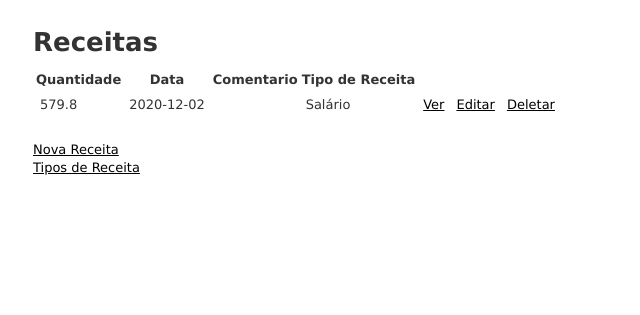
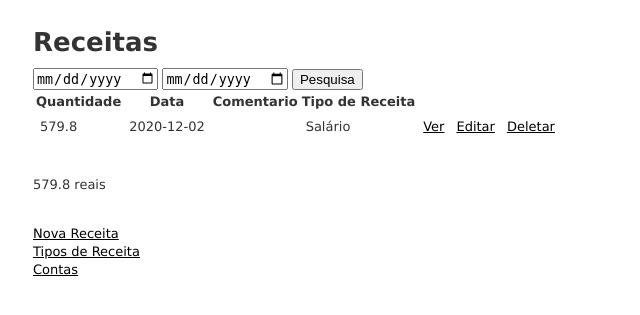
Before and after one commit to Rubensrvsc/MyRailsProjects, a Rails app: page /expenses in a window 1280 px wide. Shown: the top 315 px of the page, without its empty margins (0-640 px from the left). Run offline with Rails 7, Linux system fonts and the light colour scheme; a user stored in the database is signed in; data comes from the database, SQL or seed files in the repository; style sheets or scripts are compiled from the project's sources.

Commit message:
add: soma de receitas

```diff
--- a/gerenciamentocontas/app/controllers/accounts_controller.rb
+++ b/gerenciamentocontas/app/controllers/accounts_controller.rb
@@ -7,12 +7,12 @@ class AccountsController < ApplicationController
   def index
     @data_inicio = params[:data_inicio]
     @data_fim = params[:data_final]
-    @total_mes = 0
+    @total_contas_mes = 0
     if @data_inicio == "" and @data_fim == ""
       @accounts = Account.where(user_id: current_user.id)
     elsif @data_inicio and @data_fim
       @accounts = Account.where(user_id: current_user.id,:data_conta => @data_inicio..@data_fim)
-      @total_mes = Account.where(user_id: current_user.id,:data_conta => @data_inicio..@data_fim).pluck('SUM(qtd)')[0]
+      @total_contas_mes = Account.where(user_id: current_user.id,:data_conta => @data_inicio..@data_fim).pluck('SUM(qtd)')[0]
     else
       @accounts = Account.where(user_id: current_user.id)
     end
--- a/gerenciamentocontas/app/controllers/expenses_controller.rb
+++ b/gerenciamentocontas/app/controllers/expenses_controller.rb
@@ -5,7 +5,15 @@ class ExpensesController < ApplicationController
   # GET /expenses
   # GET /expenses.json
   def index
-    @expenses = Expense.where(user_id: current_user.id)
+    @data_inicio = params[:data_inicio]
+    @data_fim = params[:data_final]
+    @total_receitas_mes = 0
+    if @data_inicio == "" and @data_fim == ""
+      @expenses = Expense.where(user_id: current_user.id)
+    elsif
+      @expenses = Expense.where(user_id: current_user.id,:data => @data_inicio..@data_fim)
+      @total_receitas_mes = Expense.where(user_id: current_user.id,:data => @data_inicio..@data_fim).pluck('SUM(quantidade)')[0]
+    end
   end
 
   # GET /expenses/1
--- a/gerenciamentocontas/app/views/accounts/index.html.erb
+++ b/gerenciamentocontas/app/views/accounts/index.html.erb
@@ -44,10 +44,10 @@
 </table>
 <br>
 <div>
-<% if @total_mes == 0%>
+<% if @total_contas_mes == 0%>
 
-<% elsif @total_mes > 0%>
-<p><%= @total_mes %> reais</p>
+<% elsif @total_contas_mes > 0%>
+<p><%= @total_contas_mes %> reais</p>
 
 <% end %>
 </div>
--- a/gerenciamentocontas/app/views/expenses/index.html.erb
+++ b/gerenciamentocontas/app/views/expenses/index.html.erb
@@ -1,6 +1,18 @@
 <p id="notice"><%= notice %></p>
 
 <h1>Receitas</h1>
+
+<div>
+<%= form_tag(accounts_path, :method => :get) do %>
+
+   <%= date_field_tag 'data_inicio', nil, placeholder: "Data inicial" %>
+   <%= date_field_tag 'data_final', nil, placeholder: "Data inicial" %>
+   <%= submit_tag  "Pesquisa"%>
+<% end %>
+
+
+</div>
+
 
 <table>
   <thead>
@@ -27,9 +39,19 @@
     <% end %>
   </tbody>
 </table>
+<br>
+<div>
+<% if @total_receitas_mes == 0%>
 
+<% elsif @total_receitas_mes > 0%>
+<p><%= @total_receitas_mes %> reais</p>
+
+<% end %>
+</div>
 <br>
 
 <%= link_to 'Nova Receita', new_expense_path %>
 <br>
 <%= link_to 'Tipos de Receita', expensetypes_path %>
+<br>
+<%= link_to 'Contas', accounts_path %>
```
Also changed, not shown: 1 other file.
